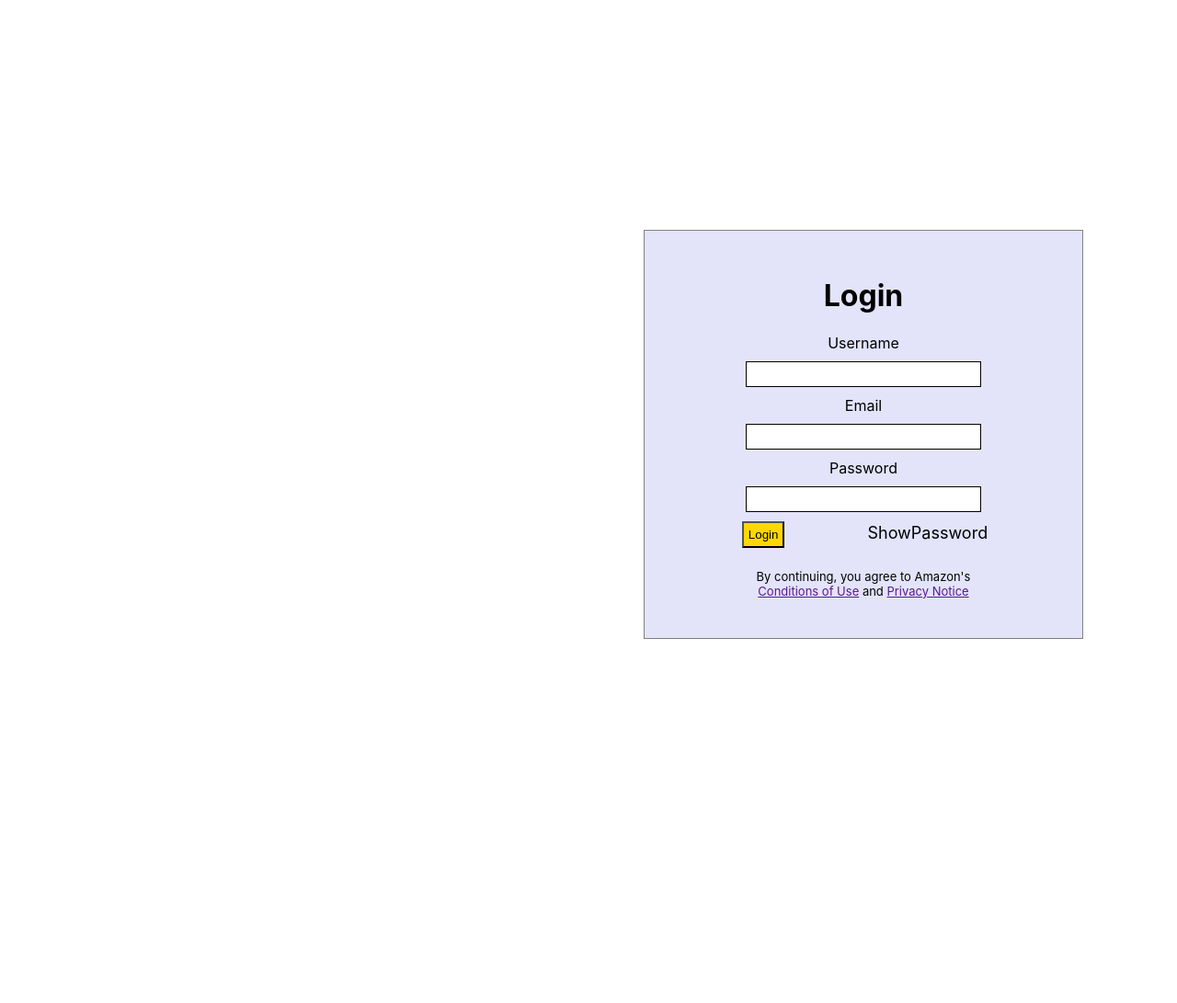
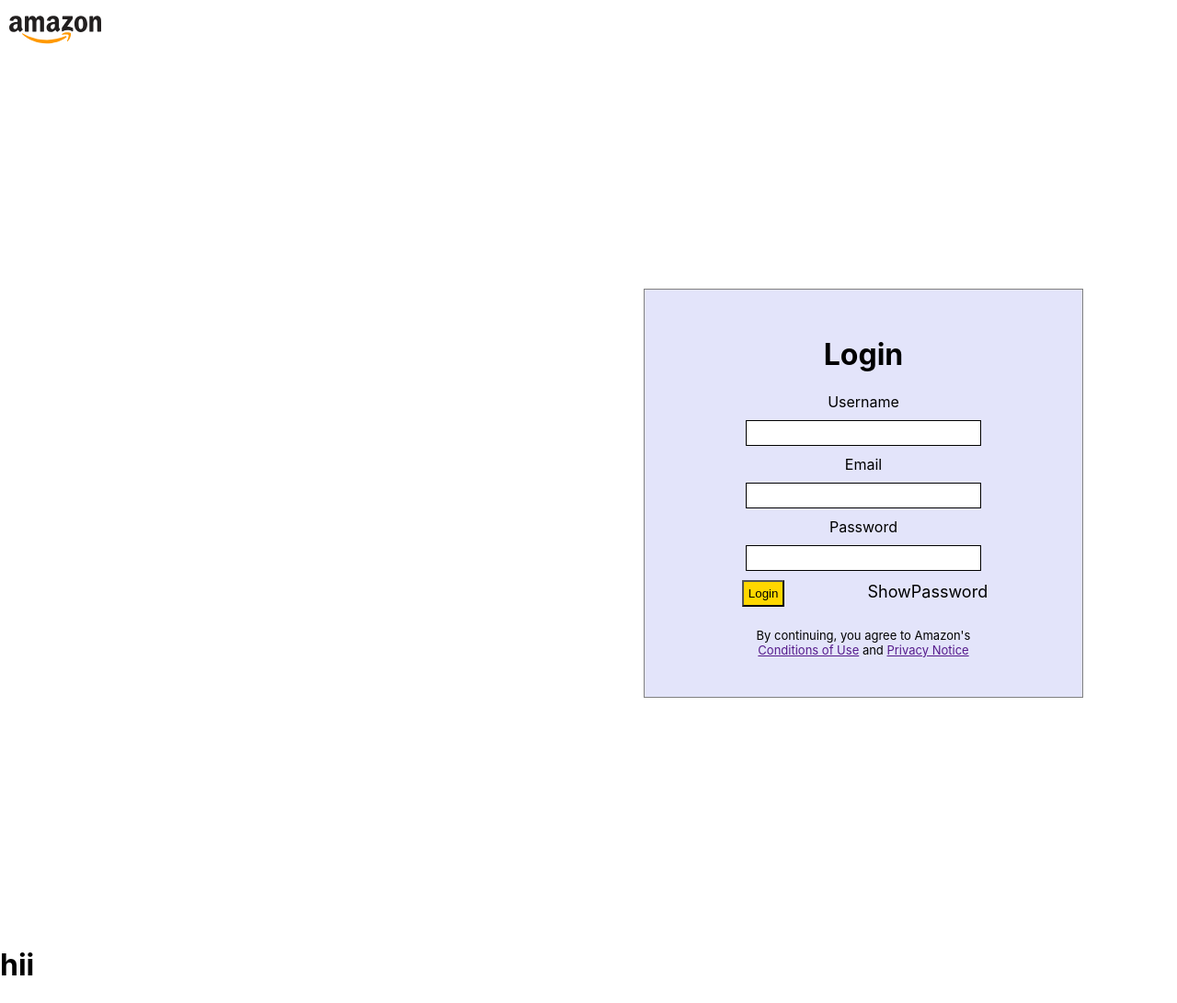
Before and after one commit to dhruvilswebelight/e-commerce, a React (Create React App) app in the folder my-app/: page / in a window 1280 px wide. Shown: the top 1091 px of the page at 92% size. Before the commit the page ends 945 px from the top, so only its background shows below. Built offline with nearby package versions, Linux system fonts and the light colour scheme.

Commit message:
practical

```diff
--- a/my-app/src/App.tsx
+++ b/my-app/src/App.tsx
@@ -20,7 +20,7 @@
 
       <header className="App-header">
       <LoginPage/>
-      {/* <Homepage/> */}
+      <Homepage/>
       </header>
     </div>
   );
--- a/my-app/src/HomePage/index.tsx
+++ b/my-app/src/HomePage/index.tsx
@@ -4,6 +4,9 @@
     return (
         <div className="header">
             <h1>hii</h1>
+
+
+
         </div>
     )
 }
--- a/my-app/src/LoginPage/index.tsx
+++ b/my-app/src/LoginPage/index.tsx
@@ -1,46 +1,51 @@
 import React, { useState } from "react";
-
-
+import logo from '../amazon-ar21.svg'
 
 const LoginPage = () => {
-const[username, setUsername] = useState("");
-const[password, setPassword] = useState("");
-const[email, setEmail] = useState("");
-const[showPassword1, setShowPassword1] = useState(false);
+  const [username, setUsername] = useState("");
+  const [password, setPassword] = useState("");
+  const [email, setEmail] = useState("");
+  const [showPassword1, setShowPassword1] = useState(false);
 
   const validateForm = () => {
-    if(username !== "" && email !== "" && password !== ""){
-         alert("Login successful")
+    if (username !== "" && email !== "" && password !== "") {
+      alert("Login successful");
+    } else {
+      alert("UserName or email or password must be required");
+    }
+  };
+  const showPassword = () => {
+    setShowPassword1((showPassword1) => !showPassword1);
+  };
 
-    }
-    else{
-        alert("UserName or email or password must be required")
-    }
-
-  }
-  const showPassword = () => {
-       setShowPassword1(showPassword1 => !showPassword1)
-     }
-
-    return(
-
-        <form className="login-form" >
+  return (
+    <>
+      <img src={logo} alt="logo" />
+      <form className="login-form">
         <div>
           <h1>Login</h1>
         </div>
         <div>
           <label htmlFor="username">Username</label>
-                <input type="text" name="username" id="username" autoComplete="off"
+          <input
+            type="text"
+            name="username"
+            id="username"
+            autoComplete="off"
             value={username}
-                 onChange={(e) => setUsername(e.target.value)}/>
-
+            onChange={(e) => setUsername(e.target.value)}
+          />
         </div>
         <div>
           <label htmlFor="email">Email</label>
-                <input type="text" name="email" id="email" autoComplete="off"
+          <input
+            type="text"
+            name="email"
+            id="email"
+            autoComplete="off"
             value={email}
-                 onChange={(e) => setEmail(e.target.value)}/>
-
+            onChange={(e) => setEmail(e.target.value)}
+          />
         </div>
         <div>
           <label htmlFor="password">Password</label>
@@ -48,19 +53,23 @@
             autoComplete="off"
             value={password}
             type={showPassword1 ? "text" : "password"}
-                 onChange={(e) => setPassword(e.target.value)}/>
-
+            onChange={(e) => setPassword(e.target.value)}
+          />
         </div>
 
-            <button type="submit" className="login" onClick={() => validateForm()}>Login</button>
-            <label  className="submit" onClick={() => showPassword()}>ShowPassword</label>
-            <p className="term">By continuing, you agree to Amazon's <a href=''>Conditions of Use</a> and <a href=''>Privacy Notice</a>
+        <button type="submit" className="login" onClick={() => validateForm()}>
+          Login
+        </button>
+        <label className="submit" onClick={() => showPassword()}>
+          ShowPassword
+        </label>
+        <p className="term">
+          By continuing, you agree to Amazon's <a href="">Conditions of Use</a>{" "}
+          and <a href="">Privacy Notice</a>
         </p>
       </form>
+    </>
+  );
+};
 
-
-    )
-
-}
-
-export default LoginPage
+export default LoginPage;
```
Also changed, not shown: my-app/src/amazon-ar21.svg (added). Lines whose indentation alone changed are shown as unchanged.
